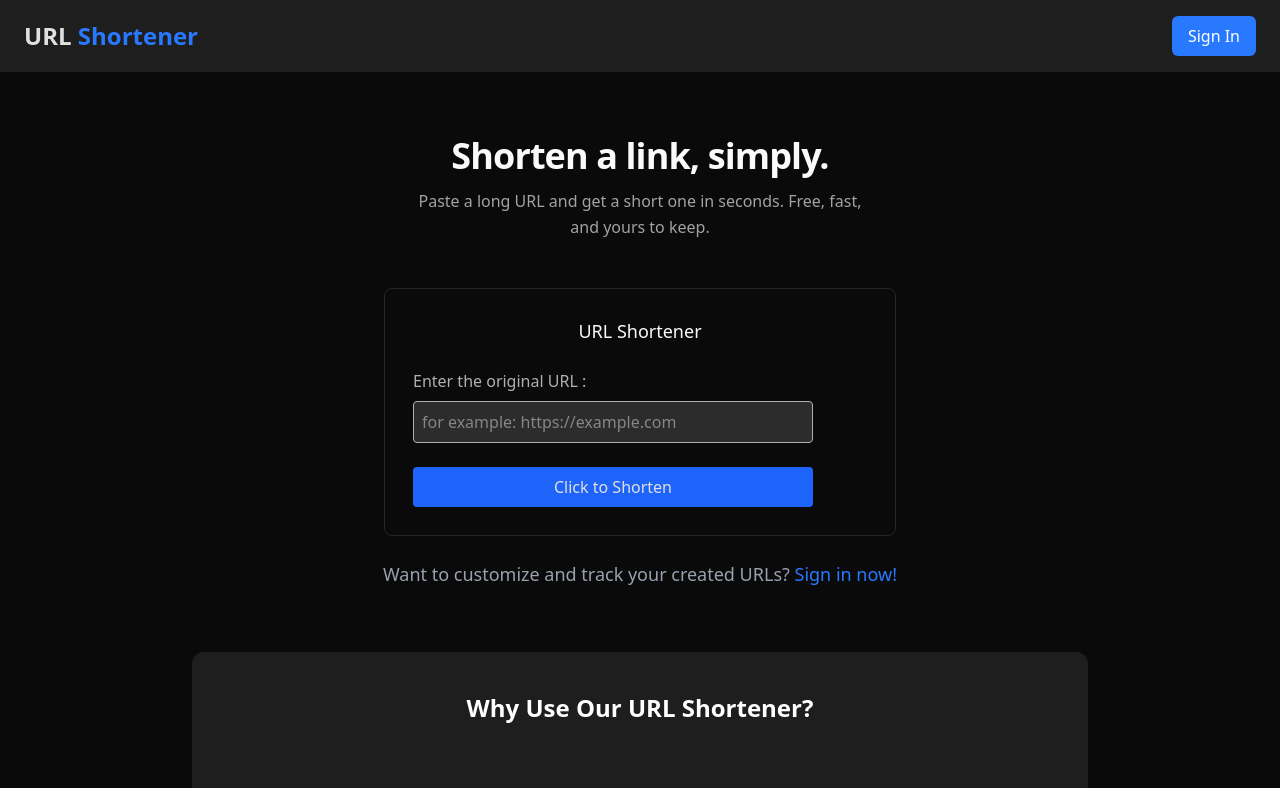
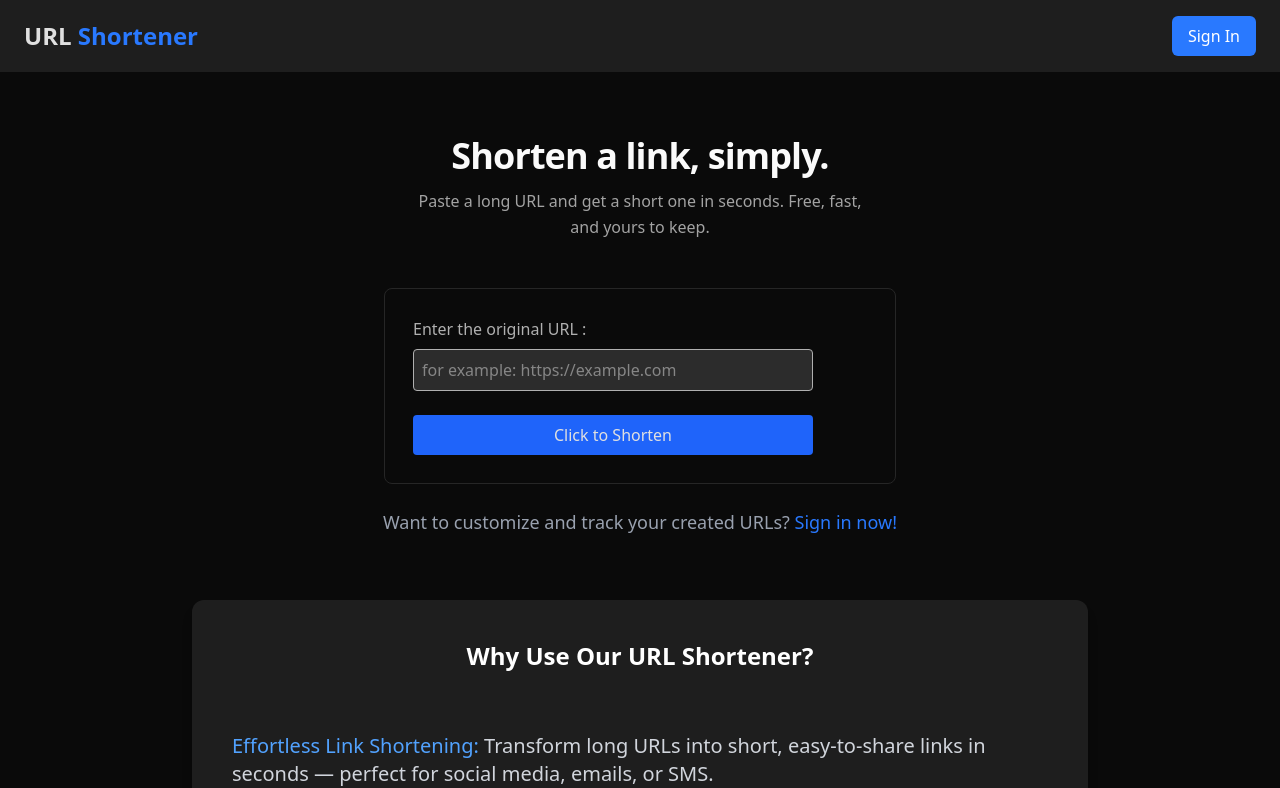
Before and after one commit to Exploring-glitch/URL-Shortener, a React app in the folder frontend/: page / in a window 1280 px wide. Shown: the top 788 px of the page. Built offline with nearby package versions, Linux system fonts and the light colour scheme; the HTML template or start-up script is replaced by a standard one.

Commit message:
content(home): drop redundant URL Shortener card heading

```diff
--- a/frontend/src/pages/HomePage.jsx
+++ b/frontend/src/pages/HomePage.jsx
@@ -12,7 +12,6 @@ const HomePage = () => {
       </div>
 
       <div className='w-full max-w-lg mt-10 sm:mt-12 border border-[#262626] rounded-lg p-5 sm:p-7'>
-        <h1 className="text-lg font-medium text-center mb-6">URL Shortener</h1>
         <UrlForm />
       </div>
 
```
